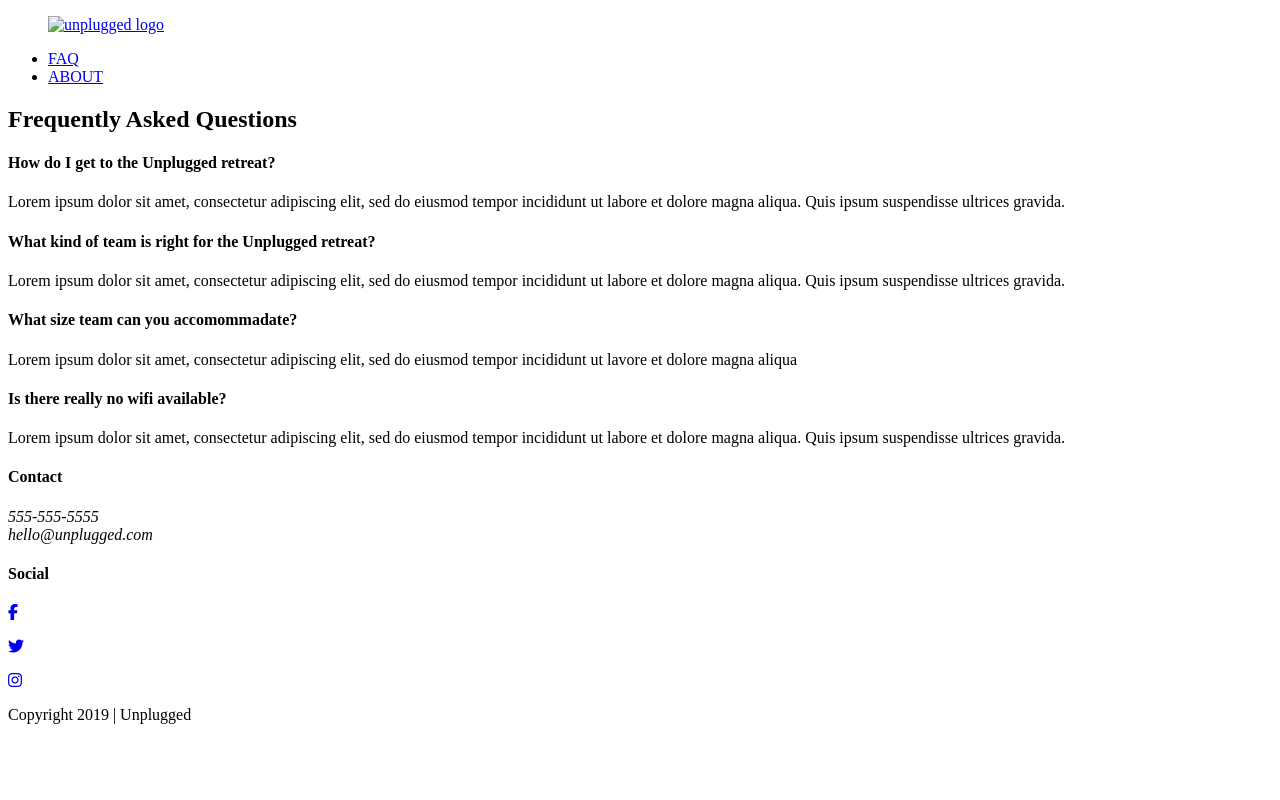
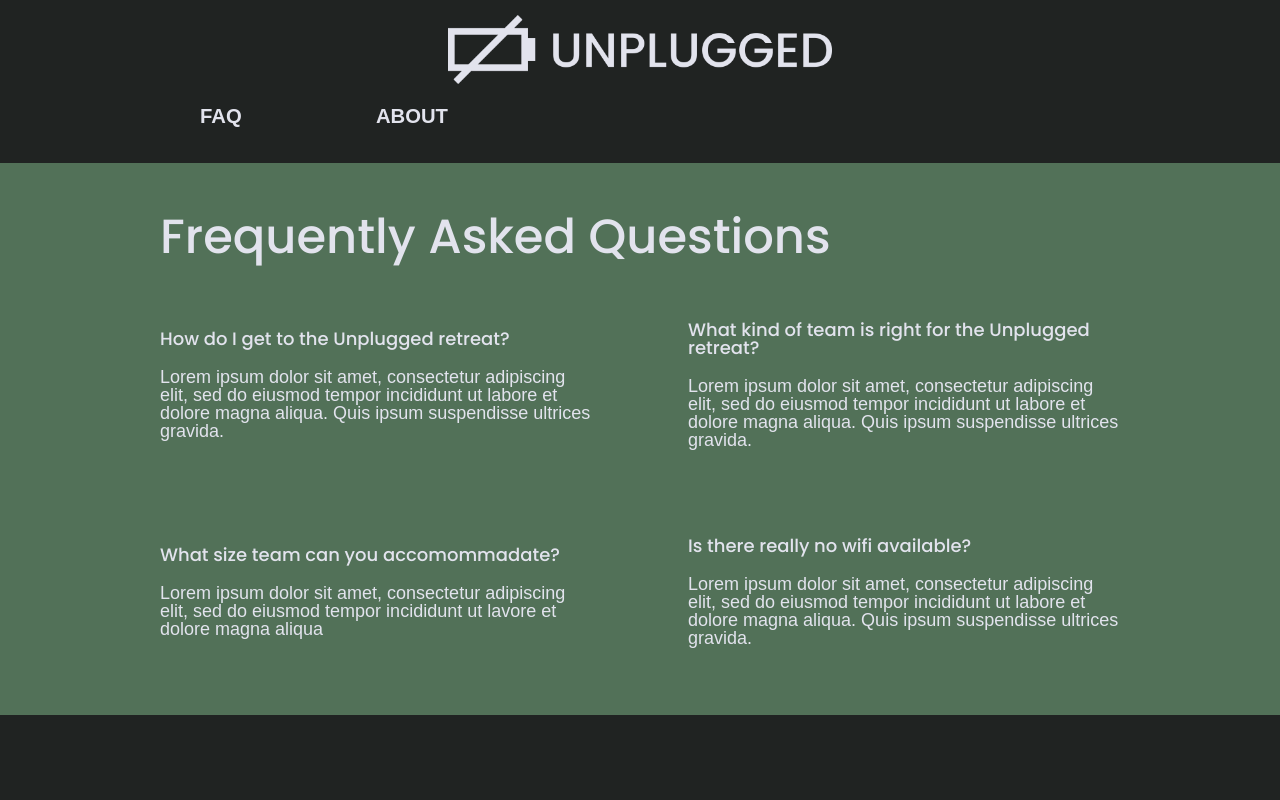
Before and after one commit to IAmTylerKing/unplugged-responsive-project, a website: page faq/index.html in a window 1280 px wide. Shown: the top 800 px of the page. Drawn offline with Linux system fonts and the light colour scheme; files that its build step writes are made by us from their sources; the site is published under a folder, as on GitHub Pages, so addresses that start at the root find nothing; files whose address does not match are found by name.

Commit message:
Fixing links

```diff
--- a/about/index.html
+++ b/about/index.html
@@ -21,8 +21,9 @@
 
     <script src="https://kit.fontawesome.com/cfe73f7aee.js" crossorigin="anonymous"></script>
 
-    <link rel="stylesheet" href="/css/normalize.css">
-    <link rel="stylesheet" href="/css/main.css">
+    <link rel="stylesheet" href="../css/normalize.css" type="text/css" media="screen" />
+
+    <link rel="stylesheet" href="../css/main.css" type="text/css" media="screen" />
 
     <meta name="theme-color" content="#fafafa">
 </head>
@@ -32,8 +33,8 @@
     <header>
 
         <figure>
-            <a href="/index.html">
-                <img src="/img/unpluggedlogo.png" alt="unplugged logo">
+            <a href="./index.html">
+                <img src="../img/unpluggedlogo.png" alt="unplugged logo">
             </a>
         </figure>
 
@@ -44,7 +45,7 @@
             <nav>
 
                 <ul>
-                    <li><a href="/faq/index.html" target="self">FAQ</a></li>
+                    <li><a href="../faq/index.html" target="self">FAQ</a></li>
                     <li><a href="index.html" target="self">ABOUT</a></li>
                 </ul>
 
--- a/css/main.css
+++ b/css/main.css
@@ -211,7 +211,7 @@ header nav ul {
   display: flex;
   justify-content: center;
   flex-flow: row wrap;
-  background-image: url(/img/jake-melara-30679-unsplash.png);
+  background-image: url("../img/jake-melara-30679-unsplash.png");
   background-size: cover;
   background-repeat: no-repeat;
   background-position: center;
@@ -267,7 +267,7 @@ input[type="button"] {
   display: flex;
   justify-content: center;
   flex-flow: row wrap;
-  background-image: url(/img/rawpixel-800820-unsplash1.png);
+  background-image: url("../img/rawpixel-800820-unsplash1.png");
   background-size: cover;
   background-repeat: no-repeat;
   background-position: center;
--- a/faq/index.html
+++ b/faq/index.html
@@ -22,8 +22,9 @@
 
     <script src="https://kit.fontawesome.com/cfe73f7aee.js" crossorigin="anonymous"></script>
 
-    <link rel="stylesheet" href="/css/normalize.css">
-    <link rel="stylesheet" href="/css/main.css">
+    <link rel="stylesheet" href="../css/normalize.css" type="text/css" media="screen" />
+
+    <link rel="stylesheet" href="../css/main.css" type="text/css" media="screen" />
 
     <meta name="theme-color" content="#fafafa">
 </head>
@@ -33,8 +34,8 @@
     <header>
 
         <figure>
-            <a href="/index.html">
-                <img src="/img/unpluggedlogo.png" alt="unplugged logo">
+            <a href="../index.html">
+                <img src="../img/unpluggedlogo.png" alt="unplugged logo">
             </a>
         </figure>
 
@@ -47,7 +48,7 @@
 
                 <ul>
                     <li><a href="index.html" target="self">FAQ</a></li>
-                    <li><a href="/about/index.html" target="self">ABOUT</a></li>
+                    <li><a href="../about/index.html" target="self">ABOUT</a></li>
                 </ul>
 
             </nav>
```
